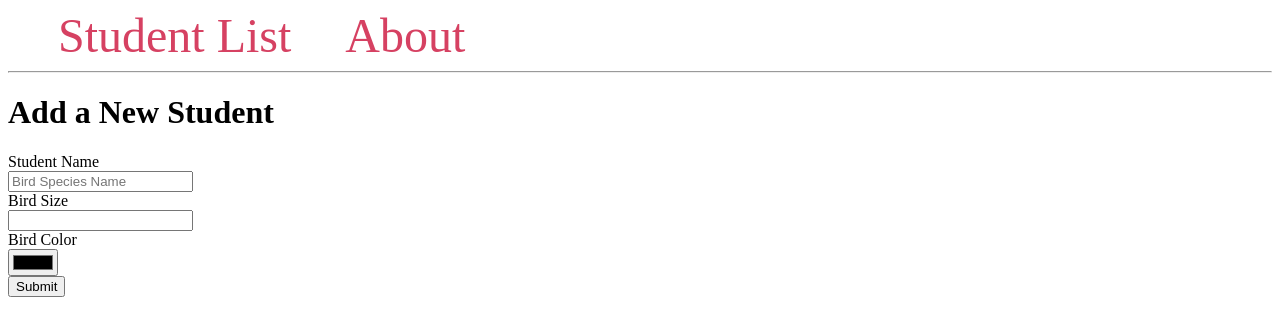
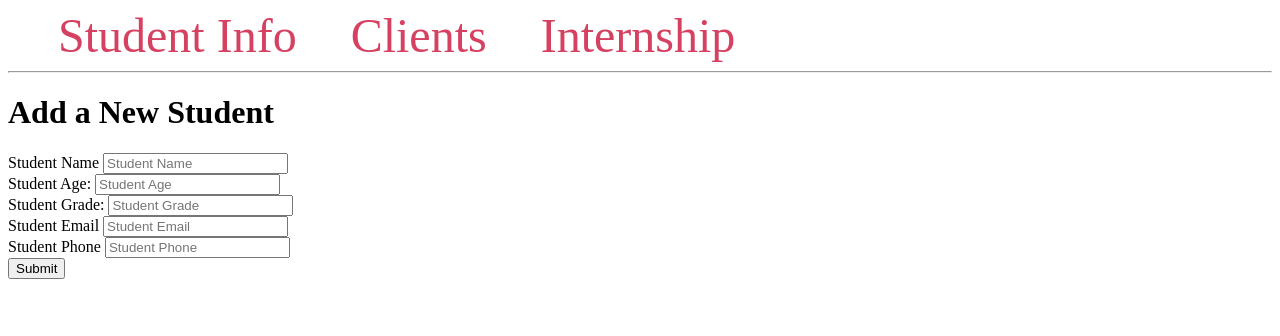
Before and after one commit to saruncse85/student_project, a Flask app: template templates/create.html in a window 1280 px wide. Shown: the top 336 px of the page. Run offline with Flask 3, Linux system fonts and the light colour scheme; the template is opened without the code that fills it, so the values that code supplies are empty; some libraries are stand-ins or nearby versions.

Commit message:
Add files via upload

```diff
--- a/main.py
+++ b/main.py
@@ -11,69 +11,73 @@ def get_db_connection():
     return conn
 
 
-# def get_bird(bird_id):
-#     conn = get_db_connection()
-#     bird = conn.execute('SELECT * FROM birds WHERE id = ?',
-#                         (bird_id,)).fetchone()
-#     conn.close()
-#     if bird is None:
-#         abort(404)
-#     return bird
+def get_student(student_id):
+    conn = get_db_connection()
+    student = conn.execute('SELECT * FROM students WHERE id = ?',
+                        (student_id,)).fetchone()
+    conn.close()
+    if student is None:
+        abort(404)
+    return student
 
 
-@app.route('/')
+@app.route('/students')
 def index():
     conn = get_db_connection()
     students = conn.execute('SELECT * FROM students').fetchall()
-    print(students[0]['student_id'])
+    print(students[0]['id'])
     conn.close()
     return render_template('index.html', students=students)
 
 
-# @app.route('/create/', methods=('GET', 'POST'))
-# def create():
-#     if request.method == 'POST':
-#         name = request.form['name']
-#         size = request.form['size']
-#         color = request.form['color']
-#
-#         if not name:
-#             flash('Name is required!')
-#         elif not size:
-#             flash('Size is required!')
-#         else:
-#             conn = get_db_connection()
-#             conn.execute('INSERT INTO birds (name, size, color) VALUES (?, ?, ?)',
-#                          (name, size, color))
-#             conn.commit()
-#             conn.close()
-#             return redirect(url_for('index'))
-#
-#     return render_template('create.html')
+@app.route('/create/', methods=('GET', 'POST'))
+def create():
+    # if request.method == 'POST':
+    #     name = request.form['name']
+    #     size = request.form['size']
+    #     color = request.form['color']
+
+    #     if not name:
+    #         flash('Name is required!')
+    #     elif not size:
+    #         flash('Size is required!')
+    #     else:
+    #         conn = get_db_connection()
+    #         conn.execute('INSERT INTO birds (name, size, color) VALUES (?, ?, ?)',
+    #                      (name, size, color))
+    #         conn.commit()
+    #         conn.close()
+    #         return redirect(url_for('index'))
+
+    return render_template('create.html')
 #
 #
-# @app.route('/<int:id>/edit/', methods=('GET', 'POST'))
-# def edit(id):
-#     bird = get_bird(id)
-#
-#     if request.method == 'POST':
-#         name = request.form['name']
-#         size = request.form['size']
-#         color = request.form['color']
-#
-#         if not name:
-#             flash('Name is required!')
-#         elif not size:
-#             flash('Size is required!')
-#         else:
-#             conn = get_db_connection()
-#             conn.execute('UPDATE birds SET name = ?, size=?, color=? WHERE id=?',
-#                          (name, size, color, id))
-#             conn.commit()
-#             conn.close()
-#             return redirect(url_for('index'))
-#
-#     return render_template('edit.html', bird=bird)
+@app.route('/<int:id>/edit/', methods=('GET', 'POST'))
+def edit(id):
+    # print('inside edit metho')
+    student = get_student(id)
+    # print(student['name'])
+    # print('request method', request.method)
+    if request.method == 'POST':
+        name = request.form['name']
+        age = request.form['age']
+        grade = request.form['grade']
+        email = request.form['email']
+        phone = request.form['phone']
+
+        if not name:
+            flash('Name is required!')
+        elif not age:
+            flash('Age is required!')
+        else:
+            conn = get_db_connection()
+            conn.execute('UPDATE students SET name = ?, age=?, grade=?, email=?, phone=? WHERE id=?',
+                         (name, age, grade, email, phone, id))
+            conn.commit()
+            conn.close()
+            return redirect(url_for('index'))
+
+    return render_template('edit.html', student=student)
 #
 #
 # @app.route('/<int:id>/delete/')
@@ -91,9 +95,9 @@ def index():
 #     return redirect(url_for('index'))
 
 
-@app.route('/about/')
+@app.route('/')
 def about():
-    return render_template('about.html')
+    return render_template('home.html')
 
 
 ## Starts the server and hosts it when we "run" this file on replit
--- a/schema.sql
+++ b/schema.sql
@@ -1,7 +1,7 @@
 DROP TABLE IF EXISTS students;
 
 CREATE TABLE students (
-                          student_id INTEGER PRIMARY KEY AUTOINCREMENT,
+                          id INTEGER PRIMARY KEY AUTOINCREMENT,
                           name TEXT NOT NULL,
                           age INTEGER,
                           grade TEXT NOT NULL,
@@ -59,7 +59,7 @@ create table student_project_assignment(
     status varchar not null,
     start_date date not null,
     end_date date not null,
-    foreign key (student_id) references students(student_id),
+    foreign key (student_id) references students(id),
     foreign key (Client_ID) references client(client_id),
     foreign key (supervisor_id) references supervisor(supervisor_id),
     foreign key (semester_id) references semesters(semester_id),
--- a/templates/base.html
+++ b/templates/base.html
@@ -28,8 +28,10 @@
 </head>
 <body>
 <nav>
-    <a href="{{ url_for('index') }}">Student List</a>
-    <a href="{{ url_for('about') }}">About</a>
+
+    <a href="{{ url_for('index') }}">Student Info</a>
+    <a href="{{ url_for('index') }}">Clients</a>
+    <a >Internship</a>
 </nav>
 <hr>
 <div class="content">
--- a/templates/create.html
+++ b/templates/create.html
@@ -4,19 +4,22 @@
 <h1>{% block title %} Add a New Student {% endblock %}</h1>
 <form method="post">
     <label for="name">Student Name</label>
-    <br>
     <input type="text" name="name"
-           placeholder="Bird Species Name"
-           value="{{ request.form['name'] }}"></input>
+           placeholder="Student Name"
+           value="{{ request.form['name']  }}"></input>
     <br>
 
-    <label for="size">Bird Size</label>
+    <label for="size">Student Age: </label>
+    <input type="number" name="age" placeholder="Student Age" value="{{ request.form['age']  }}"></input>
     <br>
-    <input type="number" name="size" value="{{ request.form['size'] }}"></input>
+    <label for="grade">Student Grade: </label>
+    <input type="text" name="grade" placeholder="Student Grade" value="{{ request.form['grade'] }}"></input>
     <br>
-    <label for="color">Bird Color</label>
+    <label for="email">Student Email</label>
+    <input type="text" name="email" placeholder="Student Email" value="{{ request.form['email'] }}"></input>
     <br>
-    <input type="color" name="color" value="{{ request.form['color'] }}"></input>
+    <label for="phone">Student Phone</label>
+    <input type="text" name="phone" placeholder="Student Phone" value="{{ request.form['phone'] }}"></input>
     <br>
     <button type="submit">Submit</button>
 </form>
```
Also changed, not shown: templates/edit.html (+6 -6 lines), templates/home.html (added, +8 -0 lines), templates/index.html (+8 -3 lines), student_project.db.
